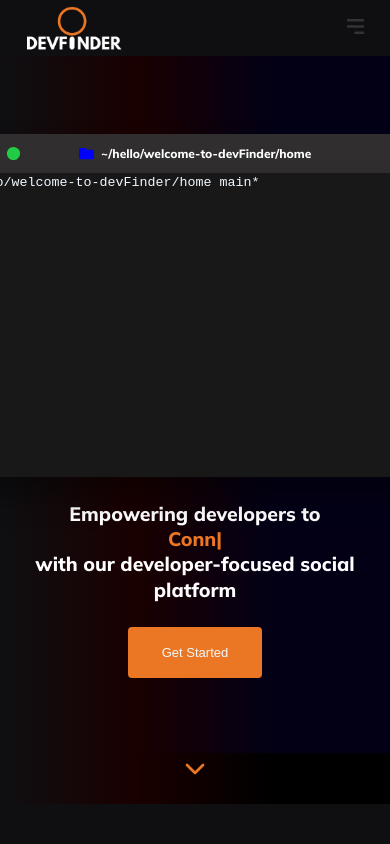
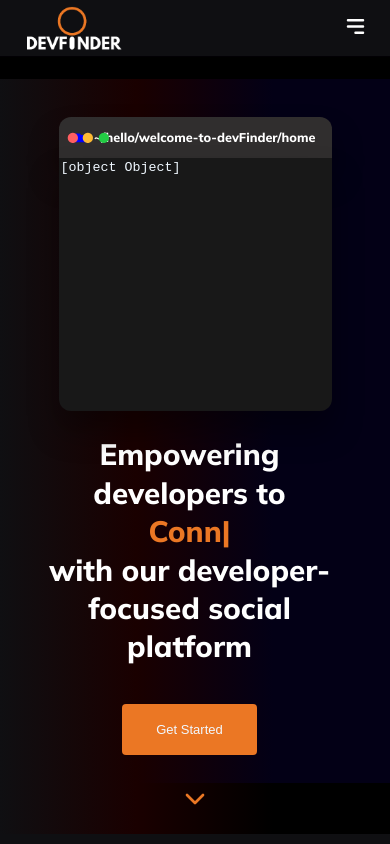
Before and after one commit to atharvabhide/DevFinder, a React (Vite) app: page / in a window 390 px wide. Shown: the top 844 px of the page. Built offline with nearby package versions, Linux system fonts and the light colour scheme; no server answers.

Commit message:
fix: Add responsiveness to Home Page

```diff
--- a/src/components/Layout/Layout.module.css
+++ b/src/components/Layout/Layout.module.css
@@ -8,11 +8,10 @@
     padding-right: 2em;
     background-color: #000;
 }
-@media screen and (width < 768px){
+@media screen and (width <= 768px){
     .layout{
         width: 100%;
         margin: 0;
         padding-right: 0;
-
     }
 }
--- a/src/components/Navbar/Navbar.css
+++ b/src/components/Navbar/Navbar.css
@@ -52,7 +52,7 @@
     position: fixed;
     top: 0;
     left: 0;
-    height: 100vh;
+    height: 105vh;
     padding: 1rem 0rem 0;
     /* background-color: var(--container-color); */
     background-color: #0f0f12;
@@ -196,7 +196,7 @@ nav::-webkit-scrollbar{
     }
 }
 
-@media screen and (min-width: 851px) {
+@media screen and (min-width: 769px) {
   body {
     padding: 1rem 3rem 0 3rem;
   }
--- a/src/components/Navbar/Navbar.jsx
+++ b/src/components/Navbar/Navbar.jsx
@@ -17,7 +17,7 @@ import {FiUser} from 'react-icons/fi'
 
 export const Navbar = () => {
     const IconStyle = {color: "white"}
-    const IconstyleMenu = {color: "#333"}
+    const IconstyleMenu = {color: "#fff"}
 
     const [navbarOpen, setNavbarOpen] = useState(false);
     const handleToggleClick = () => {
--- a/src/components/Pagination/Pagination.jsx
+++ b/src/components/Pagination/Pagination.jsx
@@ -32,16 +32,7 @@ export const Pagination = ({ currentPage, totalPages, onPageChange }) =>  {
         {/*Add this line disabled={currentPageNumber === 1} once pagination is sorted */}
         <GrFormPrevious size={25} />
       </button>
-      {pageNumbers.map((pageNumber) => (
-        <p
-          key={pageNumber}
-          onClick={() => handlePageChange(pageNumber) }
-          disabled={pageNumber === currentPageNumber}
-        >
-        {/*Add this line disabled={pageNumber === currentPageNumber} once pagination is sorted */}
 
-        </p>
-      ))}
       <p>Page {currentPageNumber} of {totalPages}</p>
       <button className={styles.btn} onClick={handleNextPage} disabled={currentPageNumber === totalPages} >
       {/*Add this line disabled={currentPageNumber === totalPages} once pagination is sorted */}
--- a/src/pages/Home/Home.jsx
+++ b/src/pages/Home/Home.jsx
@@ -22,7 +22,7 @@ export const Home = () => {
 
 
 
-  const [value, setValue] = useState("~/hello/welcome-to-devFinder/home main*");
+  const [value, setValue] = useState(<span style={{color: 'red'}}>~/hello/welcome-to-devFinder/home main*</span>);
 
   const handleChange = (event) => {
     setValue(event.target.value);
@@ -53,11 +53,11 @@ export const Home = () => {
               <div className={styles.terminalHeader}>
                 <div className={styles.dots}>
                 <VscCircleLargeFilled style={{color: '#fe5e61'}} />
-                <VscCircleLargeFilled style={{color: '#fdba33', marginLeft: '8px'}} />
-                <VscCircleLargeFilled style={{color: '#23cc45', marginLeft: '8px'}} />
+                <VscCircleLargeFilled style={{color: '#fdba33', marginLeft: '4px'}} />
+                <VscCircleLargeFilled style={{color: '#23cc45', marginLeft: '4px'}} />
                 </div>
 
-                <FaFolder style={{color: 'blue'}} />
+                <FaFolder className={styles.folderIcon} style={{color: 'blue'}} />
                 <p className={styles.folderName}>~/hello/welcome-to-devFinder/home</p>
               </div>
 
--- a/src/pages/Home/Home.module.css
+++ b/src/pages/Home/Home.module.css
@@ -31,6 +31,7 @@
     font-size: 1.25em;
     line-height: 1.3;
     color: #fff;
+    padding-right: 0.75em;
 
 
 }
@@ -166,13 +167,14 @@
     /* border-bottom: none; */
 }
 .folderName{
-    font-size: 12px;
+    font-size: 1.5vh;
     font-weight: 100;
 }
 .dots{
     position: absolute;
     left: 3%;
     display: flex;
+    /* height: 1px; */
     /* gap: 2px; */
 
 }
@@ -180,16 +182,67 @@
 
 @media screen and (max-width: 768px) {
     .hero{
-        flex-direction: column-reverse;
+        /* flex-direction: column-reverse; */
         justify-content: center;
         margin: 0;
     }
     .header{
         width: 100%;
-        text-align: center;
+        /* text-align: center; */
         font-size: 2.5vw;
     }
     .heroGIF{
         width: 70%;
     }
+    .dots{
+        font-size: 1.75vw;
+        /* gap: -20px; */
+    }
+    .folderIcon{
+        font-size: 1.75vw;
+    }
 }
+
+@media screen and (max-width: 1025px){
+    .header{
+      font-size: var(--font-medium);
+    }
+    .hero{
+        margin: 0 2rem;
+    }
+    .terminal{
+        width: 45vw;
+        height: 40vh;
+    }
+    /* .terminalHeader{
+        padding: 0.5em 0;
+    } */
+
+  }
+
+  @media screen and (max-width: 426px){
+    .hero{
+        flex-direction: column-reverse;
+        justify-content: center;
+        margin-top: 2em;
+
+    }
+    .header{
+        text-align: center;
+        font-size: 1.75vh;
+    }
+    .terminal{
+        width: 70vw;
+        height: 30vh;
+    }
+    .dots{
+        font-size: 3vw;
+    }
+    .folderIcon{
+        font-size: 3vw;
+    }
+    .aboutInfo{
+        padding: 0.5em 1.75em;
+    }
+
+  }
--- a/src/pages/Login/Login.module.css
+++ b/src/pages/Login/Login.module.css
@@ -287,13 +287,17 @@ transition: transform 0.6s ease-in-out;
         left: 0%;
         height: 27%;
         top: 80%;
-        margin-top: -1.85em;
+        margin-top: 1.85em;
         z-index: 10;
     }
 
     .leftOverlayPanel{
         display: none;
     }
+    .container{
+        height: 105vh;
+
+    }
 
 
 }
--- a/vite.config.js
+++ b/vite.config.js
@@ -5,4 +5,7 @@ import react from '@vitejs/plugin-react-swc'
 export default defineConfig({
   plugins: [react()],
 
+  server:{
+    host: true,
+  }
 })
```
